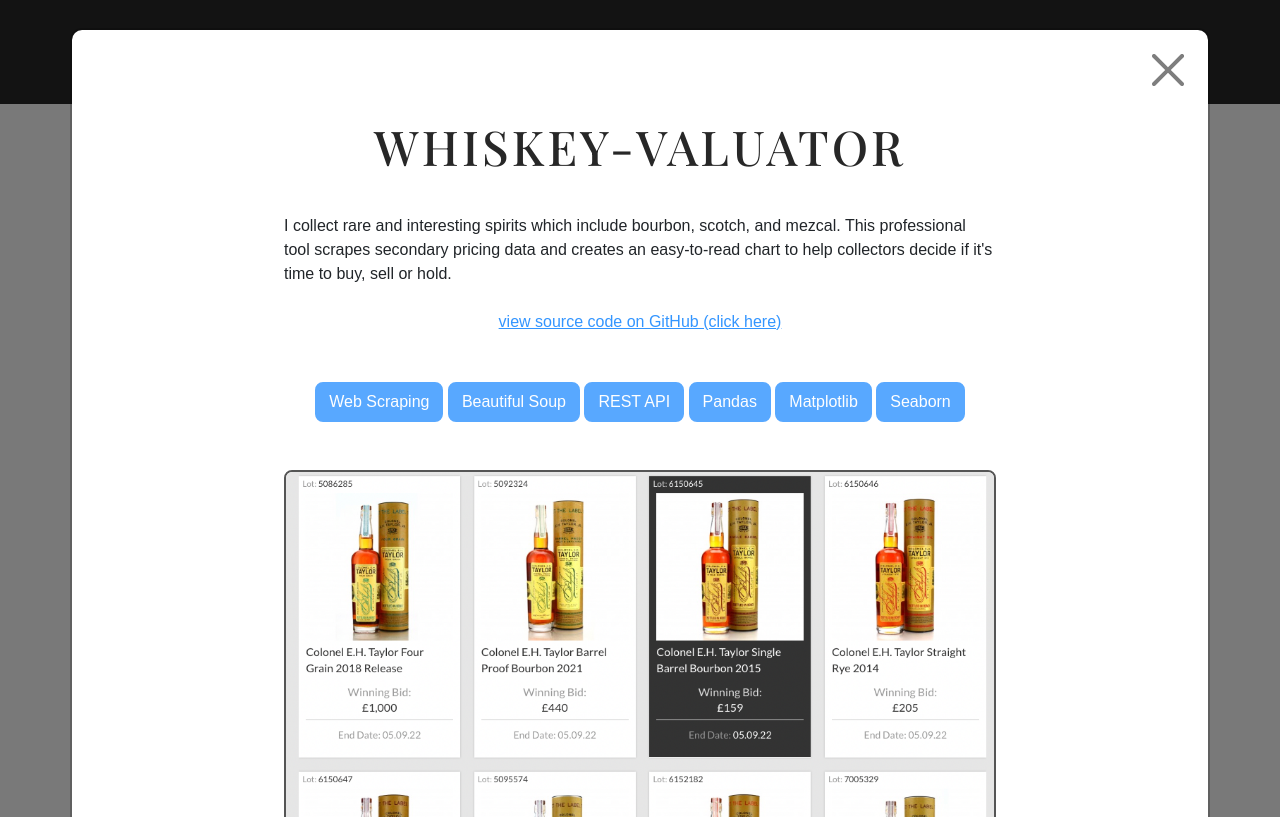
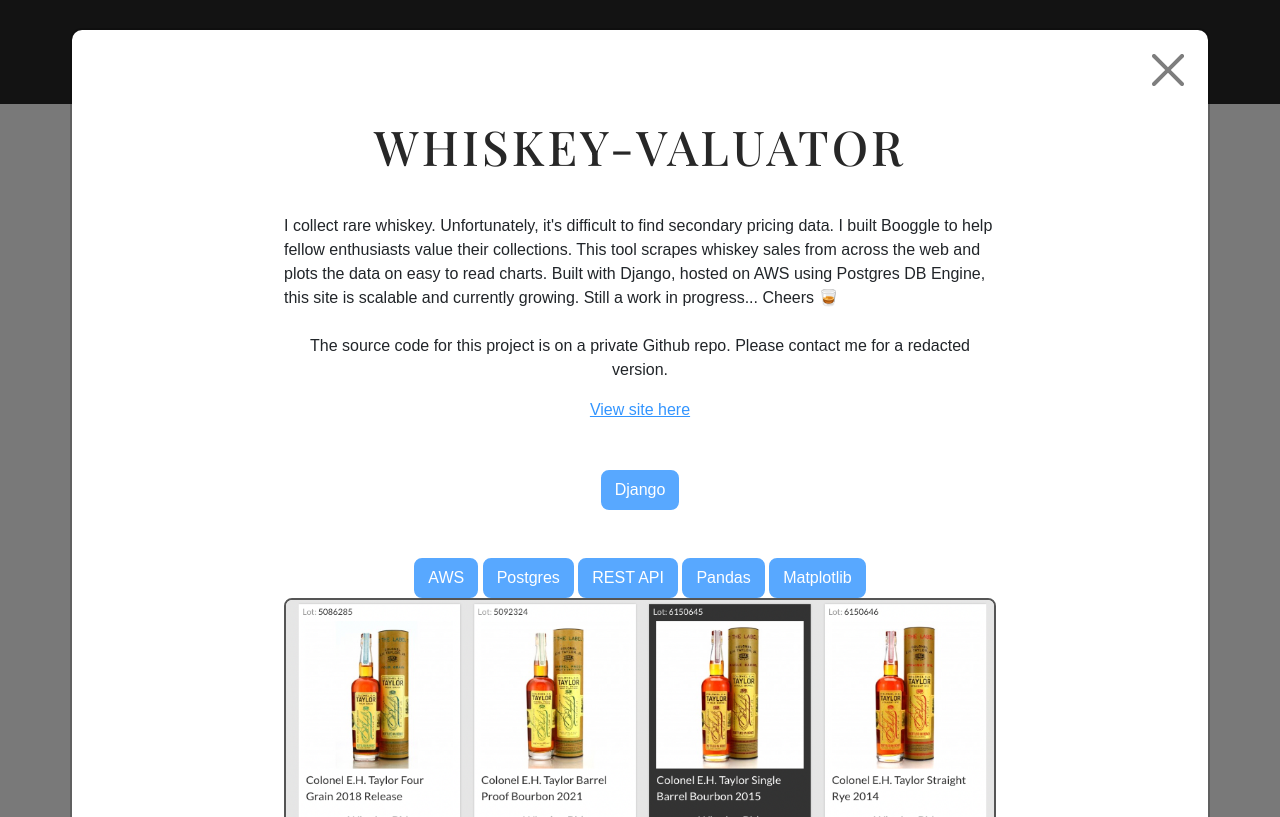
Before and after one commit to anpythomas/my_site, a Flask app: page / in a window 1280 px wide, after a click that opens the changed part. Shown: the top 817 px of the page. Run offline with Flask 2, Linux system fonts and the light colour scheme; some libraries are stand-ins or nearby versions.

Commit message:
added booggle

```diff
--- a/templates/index.html
+++ b/templates/index.html
@@ -145,20 +145,25 @@
                             <!-- Portfolio Modal - Text-->
                             <br><br>
                             <p class="mb-4">
-                                I collect rare and interesting spirits which include bourbon, scotch, and
-                                mezcal. This professional tool scrapes secondary pricing data and creates an
-                                easy-to-read chart to help collectors decide if it's time to buy, sell or hold.
+                                I collect rare whiskey. Unfortunately, it's difficult to find secondary pricing data. I
+                                built Booggle to help fellow enthusiasts value their collections. This tool scrapes
+                                whiskey sales from across the web and plots the data on easy to read charts. Built with
+                                Django, hosted on AWS using Postgres DB Engine, this site is scalable and currently growing.
+                                Still a work in progress... Cheers 🥃
+                            </p>
+                            <p>
+                                The source code for this project is on a private Github repo. Please contact me for a
+                                redacted version.
                             </p>
 
-                            <a href="https://github.com/andythomasdotpy/whiskey_valuator" target=”_blank”>view source
-                                code on GitHub
-                                (click here)</a><br><br><br>
-                            <button type="button" class="btn btn-primary" disabled>Web Scraping</button>
-                            <button type="button" class="btn btn-primary" disabled>Beautiful Soup</button>
+                            <a href="https://booggle.link" target=”_blank”>View site here
+                                </a><br><br><br>
+                            <button type="button" class="btn btn-primary" disabled>Django</button><br><br><br>
+                            <button type="button" class="btn btn-primary" disabled>AWS</button>
+                            <button type="button" class="btn btn-primary" disabled>Postgres</button>
                             <button type="button" class="btn btn-primary" disabled>REST API</button>
                             <button type="button" class="btn btn-primary" disabled>Pandas</button>
                             <button type="button" class="btn btn-primary" disabled>Matplotlib</button>
-                            <button type="button" class="btn btn-primary" disabled>Seaborn</button><br><br><br>
 
                             <!-- Portfolio Modal - Image-->
                             <img class="img-fluid rounded mb-5"
@@ -207,7 +212,6 @@
 
                             <button type="button" class="btn btn-primary" disabled>Jupyter Notebook</button>
                             <button type="button" class="btn btn-primary" disabled>Data Science</button>
-                            <button type="button" class="btn btn-primary" disabled>Pivot Table</button>
                             <button type="button" class="btn btn-primary" disabled>Pandas</button>
                             <button type="button" class="btn btn-primary" disabled>Matplotlib</button>
                             <button type="button" class="btn btn-primary" disabled>Seaborn</button>
```
Also changed, not shown: 6 other files.
